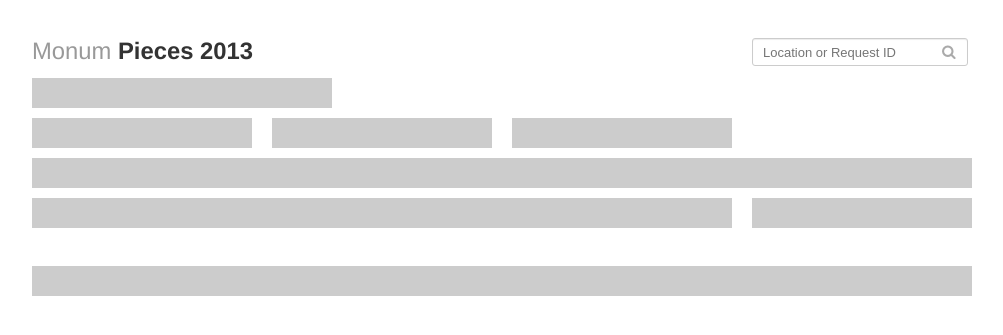
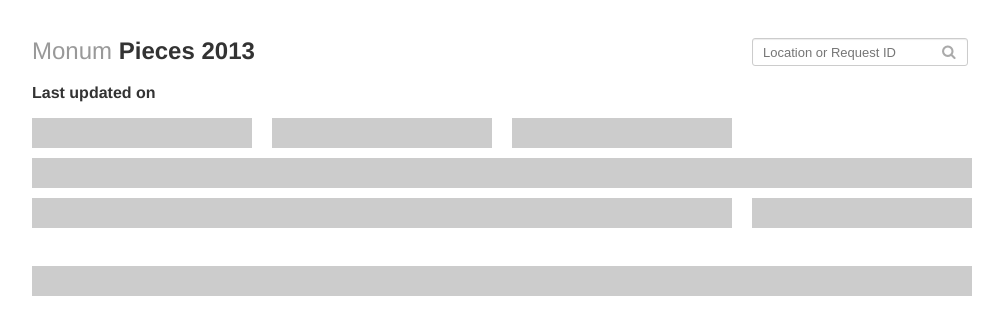
Before and after one commit to monum/pieces, a Flask app: page / in a window 1280 px wide. Shown: the top 335 px of the page, without its empty margins (138-1141 px from the left). Run offline with Flask 2, Linux system fonts and the light colour scheme.

Commit message:
Adding template for updated date

```diff
--- a/app/static/css/style.css
+++ b/app/static/css/style.css
@@ -11,10 +11,16 @@ body {
 
 #title {
     color: #333;
-    /*font-size: 24px;*/
+    font-size: 24px;
     font-weight: bold;
-    font-size: 1.7em;
+    /*font-size: 1.7em;*/
     line-height: 26px;
+}
+
+#updated-date-container {
+    font-size: 16px;
+    font-weight: bold;
+    line-height: 30px;
 }
 
 #footer {
--- a/app/templates/dashboard.html
+++ b/app/templates/dashboard.html
@@ -2,9 +2,7 @@
 {% block body %}
     <div id="content" class="container content">
         {% include "header.html" %}
-        <div class="row-fluid" style="margin: 10px 0px 10px 0px;">
-            <div class="span4" style="background: #CCC;">&nbsp;</div>
-        </div>
+        {% include "updated-date.html" %}
         <div class="row-fluid" style="margin: 10px 0px 10px 0px;">
             <div class="span3" style="background: #CCC">&nbsp;</div>
             <div class="span3" style="background: #CCC">&nbsp;</div>
--- /dev/null
+++ b/app/templates/updated-date.html
@@ -0,0 +1,6 @@
+
+        <div id="updated-date-container" class="row-fluid" style="margin: 10px 0px 10px 0px;">
+            <div class="span4">
+                Last updated on <span id="updated-date">&nbsp;</span>
+            </div>
+        </div>
```
